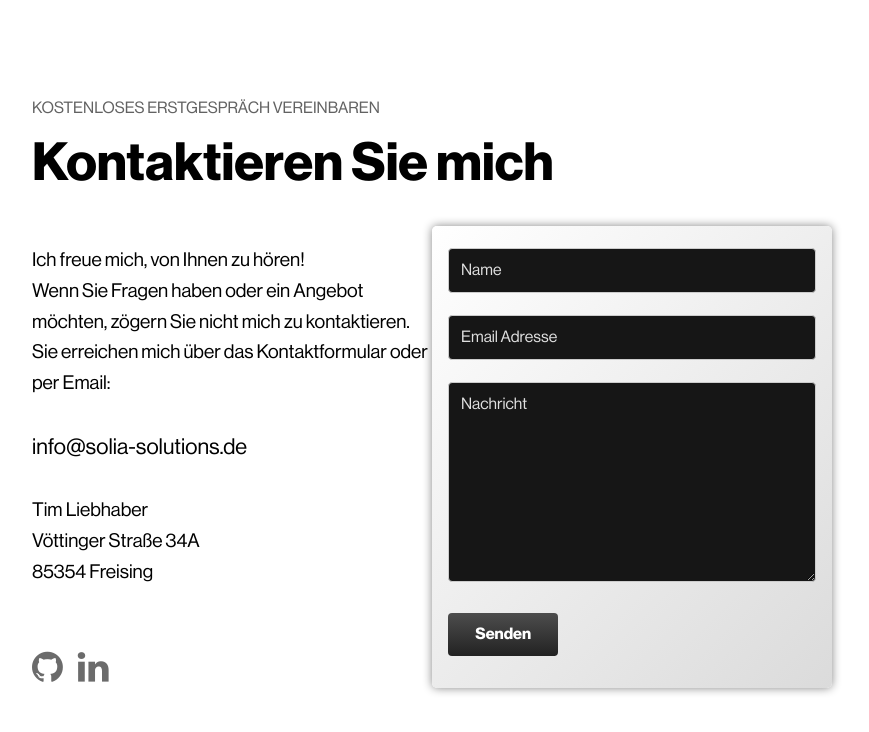
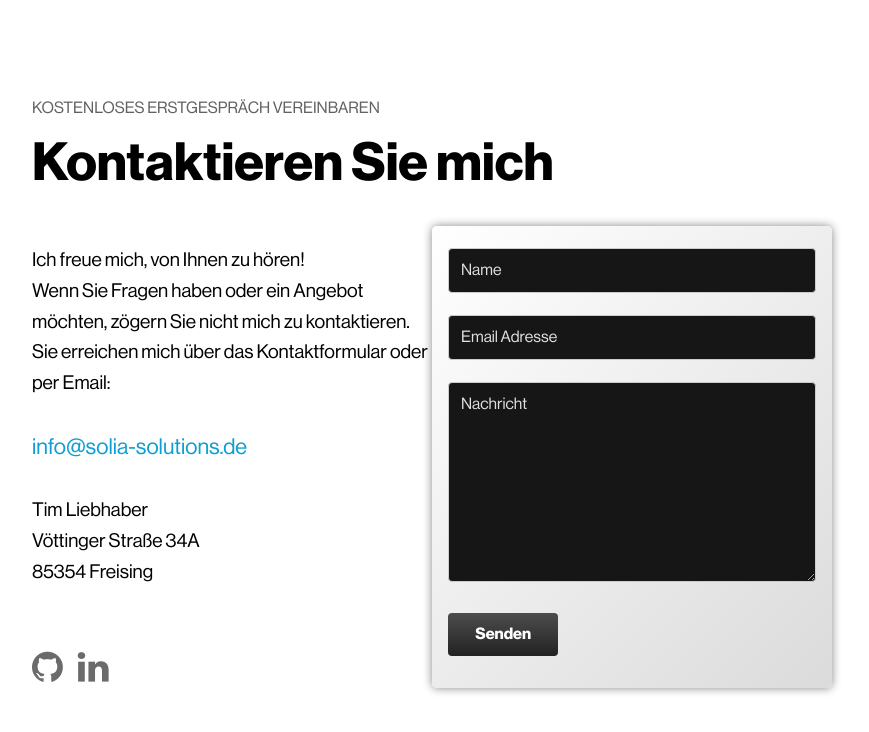
Before and after one commit to timliebhaber/Solia-Business-Website, a Vue app: page / in a window 1280 px wide. In both pictures the pointer is over the link "info@solia-solutions.de". Shown: the part 5440-6172 px from the top of the page, without its empty margins (208-1077 px from the left). Built offline with nearby package versions, Linux system fonts and the light colour scheme.

Commit message:
feat: added CI Color on hover at buttons

```diff
--- a/src/components/KontaktSection.vue
+++ b/src/components/KontaktSection.vue
@@ -139,7 +139,7 @@ input[type=submit]:hover {
 }
 
 .adress a:hover {
-    color: #000000;
+    color: var(--color-ci1);
 }
 
 .fa-github {
```
